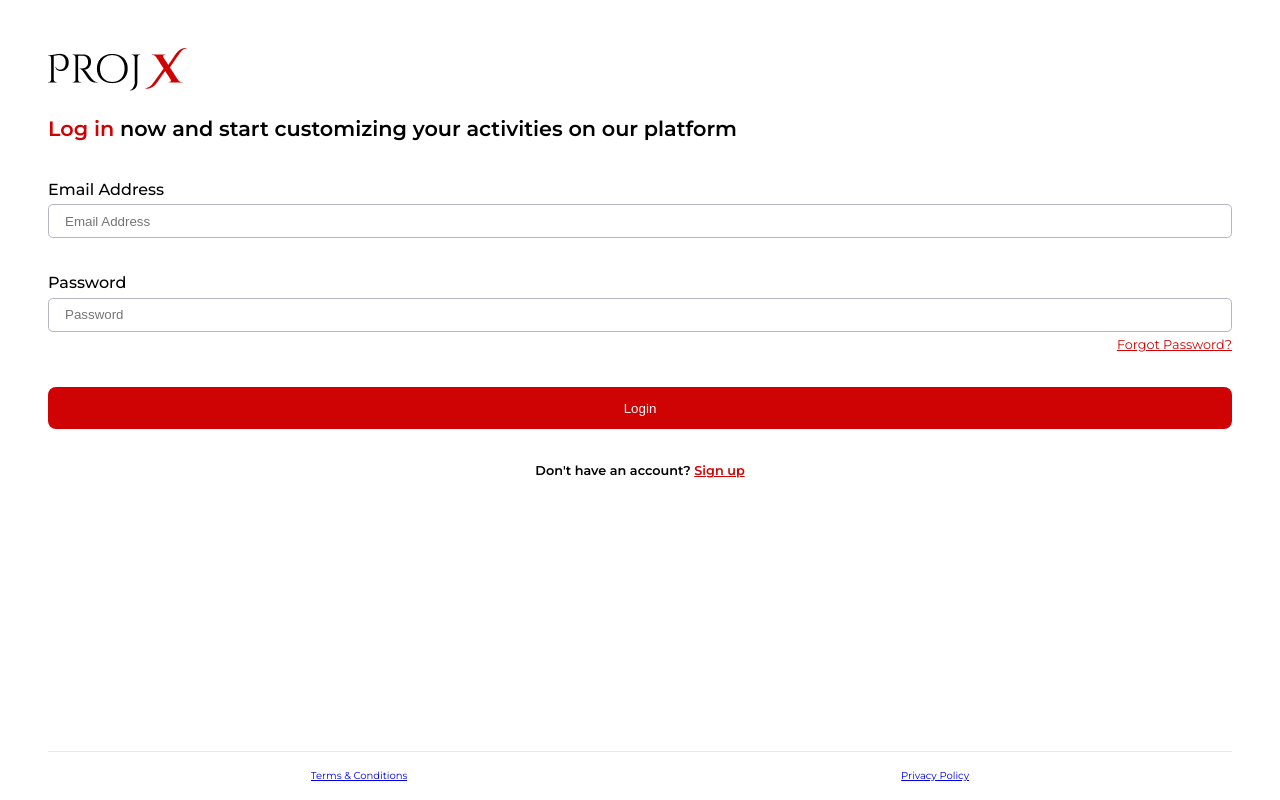
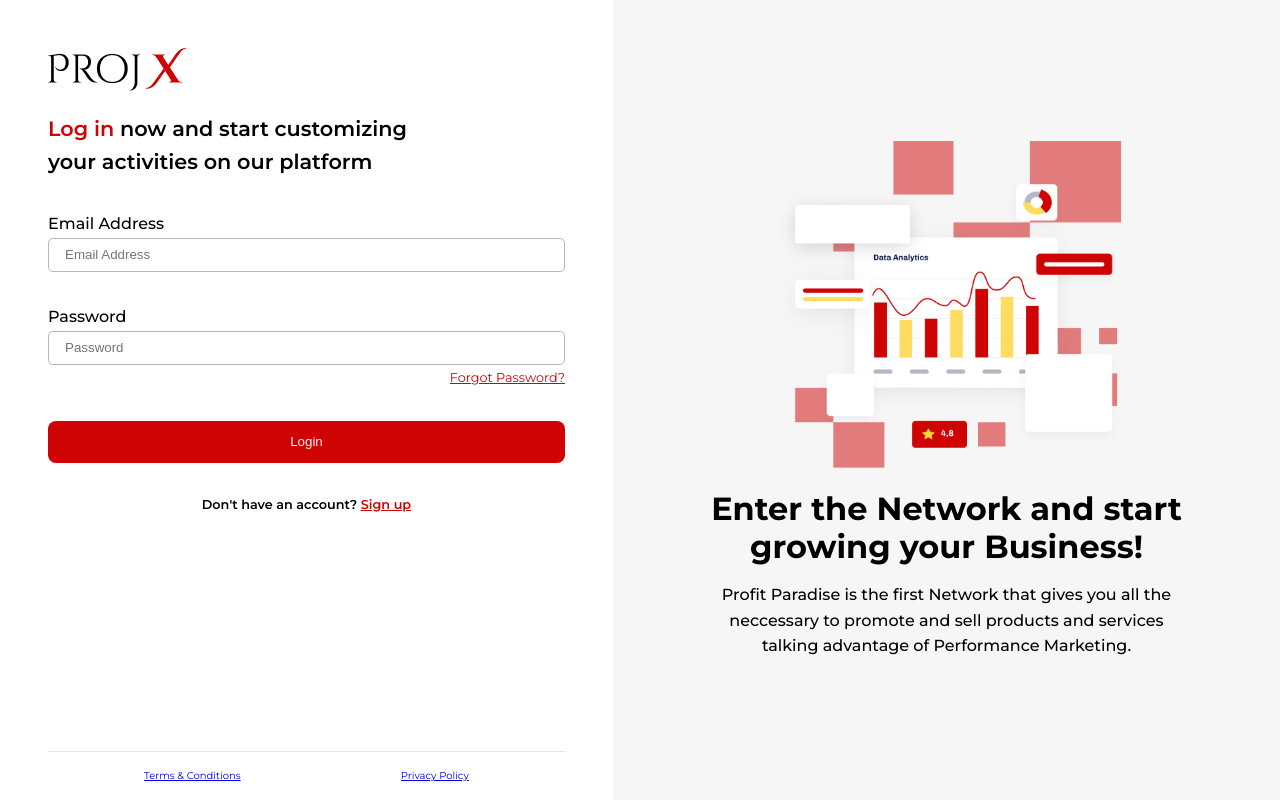
Before and after one commit to navansami/projx, a React (Create React App) app: page /login in a window 1280 px wide. Built offline with nearby package versions, Linux system fonts and the light colour scheme.

Commit message:
added presentational component on login page - second split ajacent to form

```diff
--- /dev/null
+++ b/src/components/Login/LoginSplit.jsx
@@ -0,0 +1,21 @@
+
+
+const LoginSplit = () => {
+
+    return (
+        <div className="login-present">
+                <img src={'images/login/illustration.png'} alt="presentation split" className="illustration" />
+                <div className="login-text">
+                    <h1>Enter the Network and start</h1>
+                    <h1>growing your Business!</h1>
+
+                    <p>
+                        Profit Paradise is the first Network that gives you all the neccessary to promote and sell products and services talking advantage of Performance Marketing.
+                    </p>
+                </div>
+
+            </div>
+    )
+}
+
+export default LoginSplit;
--- a/src/index.css
+++ b/src/index.css
@@ -158,3 +158,38 @@ body {
 .text-noaccount .text-signup {
     text-decoration: underline;
 }
+
+
+/* Login - Split 2 */
+.login-present {
+    width: 100%;
+    height: 100%;
+    display: flex;
+    padding-inline: 6rem;
+    align-items: center;
+    flex-direction: column;
+    justify-content: center;
+    background-color: var(--clr-light);
+}
+
+.login-present > img {
+    display: inline-block;
+    width: 75%;
+}
+
+.login-present .login-text {
+    text-align: center;
+}
+
+.login-present .login-text h1 {
+    font-size: 2rem;
+    margin: 0;
+    width: 100%;
+    line-height: 1.2;
+}
+
+.login-present .login-text p {
+    font-size: 1rem;
+    margin-top: 1rem;
+    font-weight: 500;
+}
--- a/src/pages/Login.jsx
+++ b/src/pages/Login.jsx
@@ -1,10 +1,14 @@
+
+// Components
 import LoginForm from "../components/Login/LoginForm";
+import LoginSplit from "../components/Login/LoginSplit";
 
 const Login = () => {
 
     return(
         <div className="login">
             <LoginForm />
+            <LoginSplit />
         </div>
     )
 }
```
Also changed, not shown: public/images/login/illustration.png (added).
